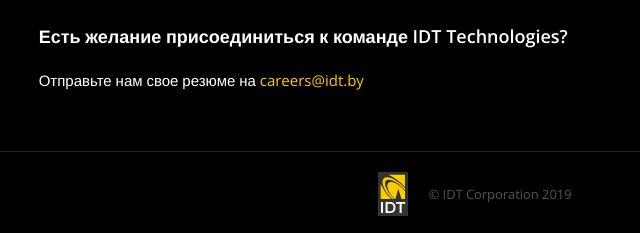
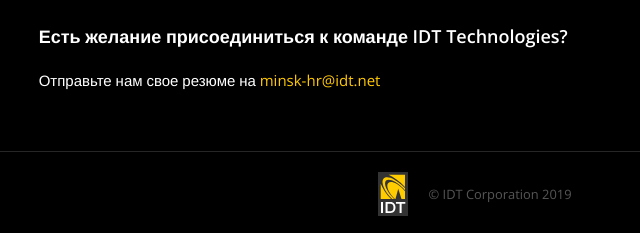
Before and after one commit to anna-artyushkevich/idt.by, a plain HTML site: page docs/index.html in a window 1280 px wide. Shown: the part 5064-5297 px from the top of the page, 165-805 px from the left. Drawn offline with nearby package versions, Linux system fonts and the light colour scheme.

Commit message:
fix email for resume

```diff
--- a/docs/index.html
+++ b/docs/index.html
@@ -329,7 +329,7 @@
                 <div class="row row-center-xs row-between-sm row-center-lg row-middle-xs">
                     <div class="col-xs-12 col-sm col-lg-shrink space-in-right-giga-lg">
                         <div class="title space-out-bottom-base-xs">Есть желание присоединиться к команде IDT Technologies?</div>
-                        <div class="line">Отправьте нам свое резюме на <a href="mailto:minsk-hr@idt.net">careers@idt.by</a></div>
+                        <div class="line">Отправьте нам свое резюме на <a href="mailto:minsk-hr@idt.net">minsk-hr@idt.net</a></div>
                     </div>
                     <div class="section-cta col-xs-12 col-sm-shrink text-center space-out-top-kilo-xs space-out-top-zero-sm">
                         <a href="mailto:minsk-hr@idt.net" class="btn btn-primary">Отправить резюме <svg class="arrow-cta"><use xlink:href="#arrow-cta"></svg></a>
```
